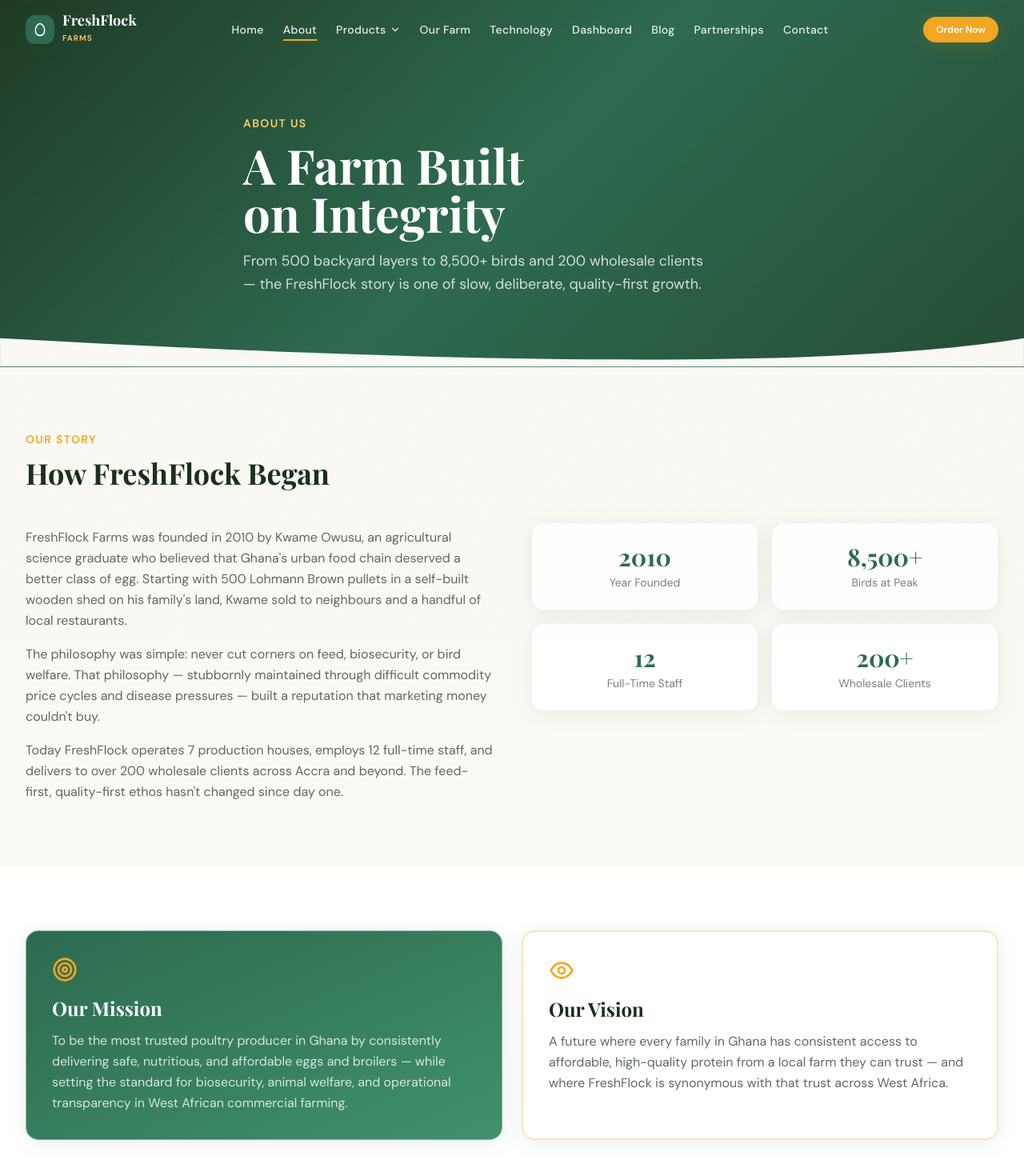
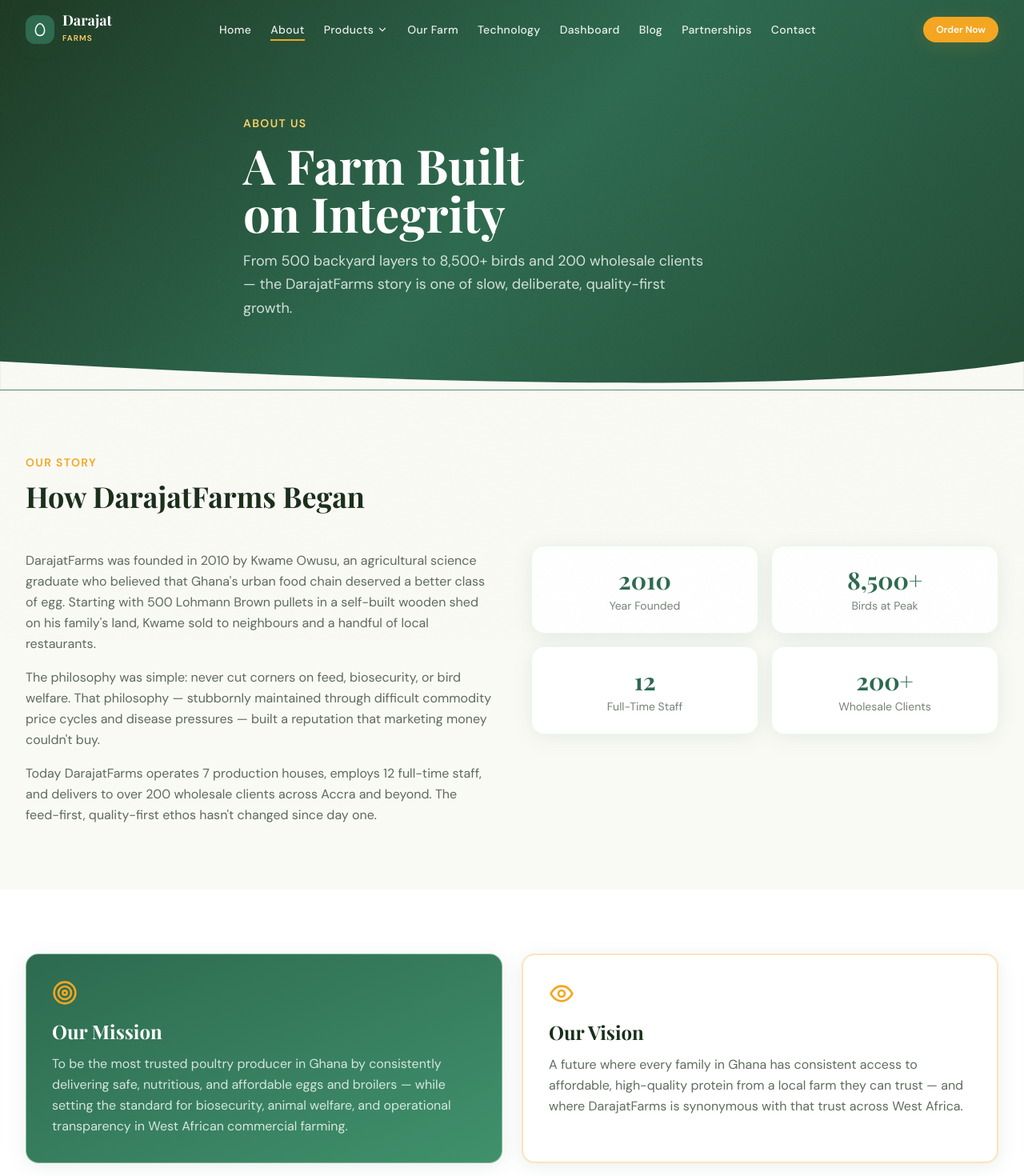
Before and after one commit to Imusah245/poultry-farm, a React (Vite) app: page /about in a window 1280 px wide. Shown: the top 1470 px of the page at 80% size. Built offline with nearby package versions, Linux system fonts and the light colour scheme; a web font is replaced by a local one.

Commit message:
rebrand: rename FreshFlock to DarajatFarms across frontend

```diff
--- a/index.html
+++ b/index.html
@@ -4,8 +4,8 @@
     <meta charset="UTF-8" />
     <link rel="icon" type="image/svg+xml" href="/favicon.svg" />
     <meta name="viewport" content="width=device-width, initial-scale=1.0" />
-    <meta name="description" content="FreshFlock Farms — Premium eggs and quality broilers you can trust. Farm-fresh poultry products delivered with care." />
-    <title>FreshFlock Farms | Premium Poultry & Eggs</title>
+    <meta name="description" content="DarajatFarms — Premium eggs and quality broilers you can trust. Farm-fresh poultry products delivered with care." />
+    <title>DarajatFarms | Premium Poultry & Eggs</title>
     <link rel="preconnect" href="https://fonts.googleapis.com" />
     <link rel="preconnect" href="https://fonts.gstatic.com" crossorigin />
     <link href="https://fonts.googleapis.com/css2?family=Playfair+Display:ital,wght@0,400;0,600;0,700;1,400&family=DM+Sans:wght@300;400;500;600&family=JetBrains+Mono:wght@400;500&display=swap" rel="stylesheet" />
--- a/src/components/layout/Footer.jsx
+++ b/src/components/layout/Footer.jsx
@@ -32,7 +32,7 @@ export default function Footer() {
                 <Egg size={18} className="text-white" />
               </span>
               <div>
-                <span className="font-display font-bold text-lg leading-none block">FreshFlock</span>
+                <span className="font-display font-bold text-lg leading-none block">Darajat</span>
                 <span className="text-[10px] font-semibold tracking-widest uppercase text-farm-yellow leading-none">Farms</span>
               </div>
             </div>
@@ -43,8 +43,8 @@ export default function Footer() {
               <a href="tel:+233200000000" className="flex items-center gap-2 hover:text-farm-yellow transition-colors">
                 <Phone size={14} /> +233 20 000 0000
               </a>
-              <a href="mailto:info@freshflockfarms.com" className="flex items-center gap-2 hover:text-farm-yellow transition-colors">
-                <Mail size={14} /> info@freshflockfarms.com
+              <a href="mailto:barhoumtech@gmail.com" className="flex items-center gap-2 hover:text-farm-yellow transition-colors">
+                <Mail size={14} /> barhoumtech@gmail.com
               </a>
               <span className="flex items-center gap-2">
                 <MapPin size={14} /> Accra, Ghana
@@ -71,7 +71,7 @@ export default function Footer() {
 
         {/* Bottom bar */}
         <div className="border-t border-white/10 pt-6 flex flex-col sm:flex-row items-center justify-between gap-3">
-          <p className="text-white/40 text-xs">© {new Date().getFullYear()} FreshFlock Farms. All rights reserved.</p>
+          <p className="text-white/40 text-xs">© {new Date().getFullYear()} DarajatFarms. All rights reserved.</p>
           <div className="flex items-center gap-3">
             {[Facebook, Twitter, Instagram, Youtube].map((Icon, i) => (
               <a key={i} href="#" className="w-8 h-8 rounded-lg bg-white/10 hover:bg-farm-green flex items-center justify-center transition-colors">
--- a/src/components/layout/Navbar.jsx
+++ b/src/components/layout/Navbar.jsx
@@ -49,7 +49,7 @@ export default function Navbar() {
           <div>
             <span className={`font-display font-bold text-lg leading-none block transition-colors
               ${scrolled ? 'text-farm-dark' : 'text-white'}`}>
-              FreshFlock
+              Darajat
             </span>
             <span className={`text-[10px] font-semibold tracking-widest uppercase leading-none transition-colors
               ${scrolled ? 'text-farm-yellow' : 'text-farm-yellow-light'}`}>
--- a/src/data/index.js
+++ b/src/data/index.js
@@ -1,10 +1,10 @@
 // ── Site Data ────────────────────────────────────────────────────────────────
 
 export const COMPANY = {
-  name:    'FreshFlock Farms',
+  name:    'DarajatFarms',
   tagline: 'Fresh Eggs & Quality Broilers You Can Trust',
   phone:   '+233 20 000 0000',
-  email:   'info@freshflockfarms.com',
+  email:   'barhoumtech@gmail.com',
   address: 'Accra, Greater Accra Region, Ghana',
   founded: 2010,
 }
@@ -18,7 +18,7 @@ export const STATS = [
 
 export const TESTIMONIALS = [
   {
-    quote:   'FreshFlock has been our trusted egg supplier for 3 years. Consistent quality and always on time.',
+    quote:   'DarajatFarms has been our trusted egg supplier for 3 years. Consistent quality and always on time.',
     author:  'Kofi Mensah',
     role:    'Restaurant Owner, Accra',
     initials:'KM',
--- a/src/pages/About.jsx
+++ b/src/pages/About.jsx
@@ -38,7 +38,7 @@ export default function About() {
       <PageHero
         badge="About Us"
         title="A Farm Built on Integrity"
-        subtitle="From 500 backyard layers to 8,500+ birds and 200 wholesale clients — the FreshFlock story is one of slow, deliberate, quality-first growth."
+        subtitle="From 500 backyard layers to 8,500+ birds and 200 wholesale clients — the DarajatFarms story is one of slow, deliberate, quality-first growth."
       />
 
       {/* Origin Story */}
@@ -46,16 +46,16 @@ export default function About() {
         <div className="container-max">
           <div className="grid lg:grid-cols-2 gap-12 items-center">
             <div className="reveal">
-              <SectionHeader label="Our Story" title="How FreshFlock Began" />
+              <SectionHeader label="Our Story" title="How DarajatFarms Began" />
               <div className="space-y-4 text-farm-dark/70 leading-relaxed">
                 <p>
-                  FreshFlock Farms was founded in 2010 by Kwame Owusu, an agricultural science graduate who believed that Ghana's urban food chain deserved a better class of egg. Starting with 500 Lohmann Brown pullets in a self-built wooden shed on his family's land, Kwame sold to neighbours and a handful of local restaurants.
+                  DarajatFarms was founded in 2010 by Kwame Owusu, an agricultural science graduate who believed that Ghana's urban food chain deserved a better class of egg. Starting with 500 Lohmann Brown pullets in a self-built wooden shed on his family's land, Kwame sold to neighbours and a handful of local restaurants.
                 </p>
                 <p>
                   The philosophy was simple: never cut corners on feed, biosecurity, or bird welfare. That philosophy — stubbornly maintained through difficult commodity price cycles and disease pressures — built a reputation that marketing money couldn't buy.
                 </p>
                 <p>
-                  Today FreshFlock operates 7 production houses, employs 12 full-time staff, and delivers to over 200 wholesale clients across Accra and beyond. The feed-first, quality-first ethos hasn't changed since day one.
+                  Today DarajatFarms operates 7 production houses, employs 12 full-time staff, and delivers to over 200 wholesale clients across Accra and beyond. The feed-first, quality-first ethos hasn't changed since day one.
                 </p>
               </div>
             </div>
@@ -92,7 +92,7 @@ export default function About() {
               <Eye size={32} className="mb-4 text-farm-yellow" />
               <h3 className="font-display text-2xl font-bold text-farm-dark mb-3">Our Vision</h3>
               <p className="text-farm-dark/70 leading-relaxed">
-                A future where every family in Ghana has consistent access to affordable, high-quality protein from a local farm they can trust — and where FreshFlock is synonymous with that trust across West Africa.
+                A future where every family in Ghana has consistent access to affordable, high-quality protein from a local farm they can trust — and where DarajatFarms is synonymous with that trust across West Africa.
               </p>
             </div>
           </div>
--- a/src/pages/OurFarm.jsx
+++ b/src/pages/OurFarm.jsx
@@ -51,7 +51,7 @@ export default function OurFarm() {
               <SectionHeader label="Farm Overview" title="Built for Scale, Managed with Care" />
               <div className="space-y-4 text-farm-dark/70 leading-relaxed">
                 <p>
-                  FreshFlock Farms sits on 5 acres of land on the outskirts of Accra. Established in 2010, the farm has grown from a 500-bird backyard operation to a commercial facility housing over 8,500 birds at peak capacity.
+                  DarajatFarms sits on 5 acres of land on the outskirts of Accra. Established in 2010, the farm has grown from a 500-bird backyard operation to a commercial facility housing over 8,500 birds at peak capacity.
                 </p>
                 <p>
                   We operate two production lines: a layer unit for daily egg production and a broiler unit running multiple overlapping 6-week cycles. Both units follow strict all-in all-out management to maintain biosecurity.
@@ -126,7 +126,7 @@ export default function OurFarm() {
                 <Users size={32} className="mb-4 text-farm-yellow" />
                 <h3 className="font-display text-2xl font-bold mb-3">Our Team</h3>
                 <p className="text-white/80 leading-relaxed mb-4">
-                  FreshFlock employs 12 full-time staff including a resident farm manager with 10+ years experience, two trained stockmen, a qualified vet on retainer, and a dedicated delivery team.
+                  DarajatFarms employs 12 full-time staff including a resident farm manager with 10+ years experience, two trained stockmen, a qualified vet on retainer, and a dedicated delivery team.
                 </p>
                 <p className="text-white/80 leading-relaxed">
                   All staff undergo annual food safety and biosecurity training. We believe a well-trained team is the most important piece of equipment on any farm.
--- a/src/pages/Technology.jsx
+++ b/src/pages/Technology.jsx
@@ -72,7 +72,7 @@ export default function Technology() {
                 title="Technology That Separates Us from the Competition"
               />
               <p className="text-farm-dark/65 leading-relaxed mb-4">
-                While most poultry farms in Ghana still operate on manual observation and paper records, FreshFlock has invested in automation, sensor networks, and digital record-keeping that give us a measurable edge in bird performance, product consistency, and operational efficiency.
+                While most poultry farms in Ghana still operate on manual observation and paper records, DarajatFarms has invested in automation, sensor networks, and digital record-keeping that give us a measurable edge in bird performance, product consistency, and operational efficiency.
               </p>
               <p className="text-farm-dark/65 leading-relaxed mb-6">
                 Our tech stack isn't just for show — it directly translates to lower mortality, better feed conversion ratios, and consistent supply for our customers.
```
